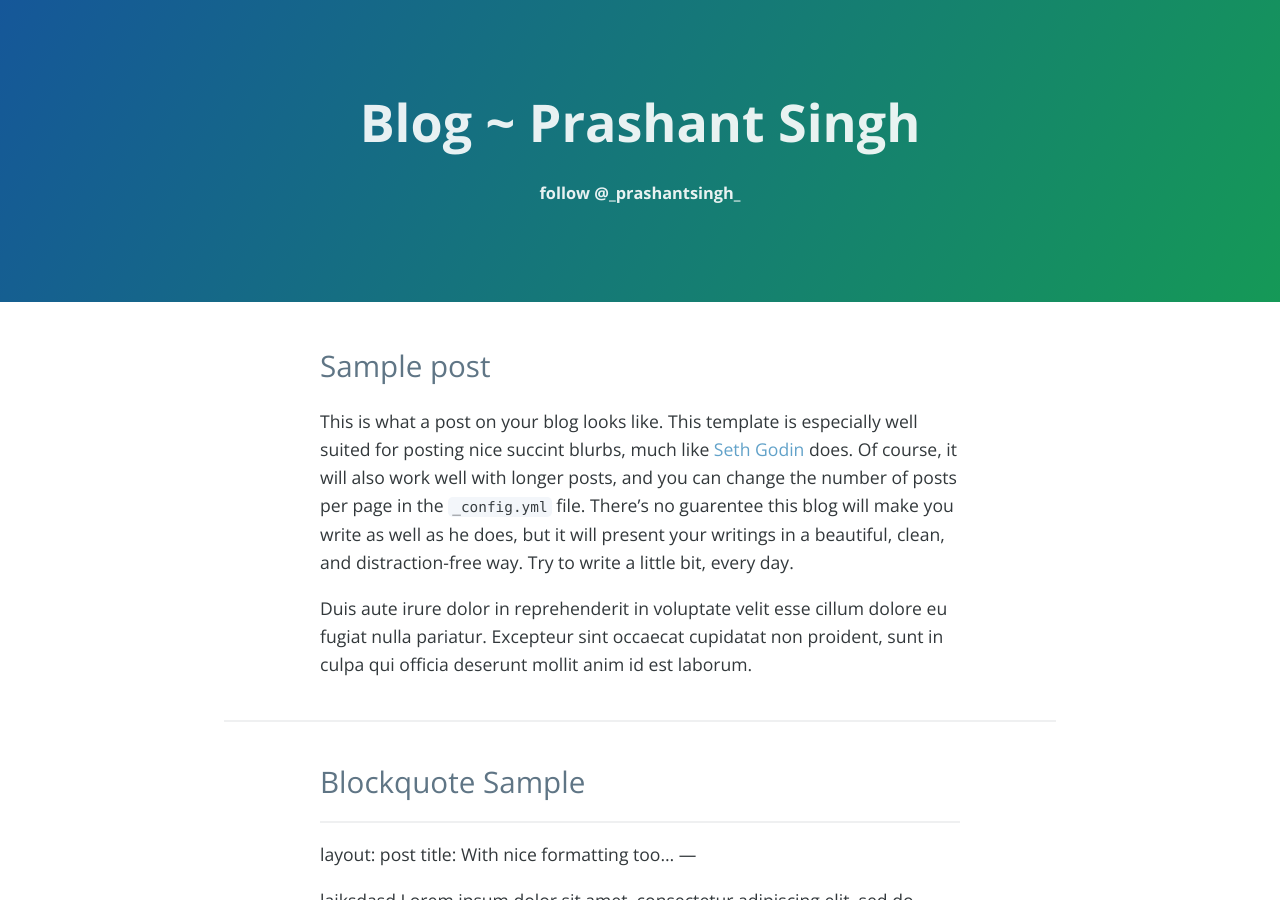
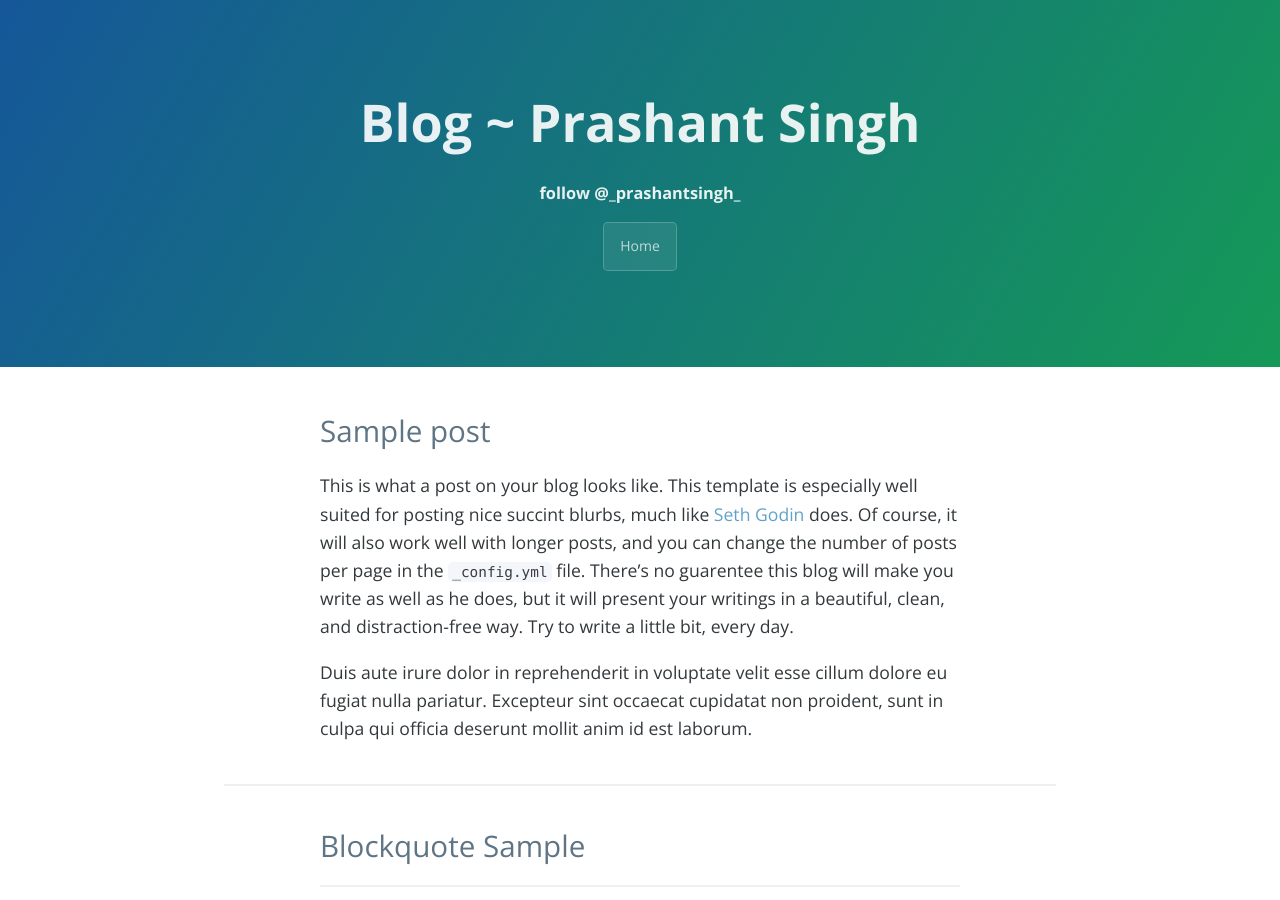
Before and after one commit to prashant-singh/prashant-singh.github.io, a Jekyll site: the page built from index.html, in a window 1280 px wide and 900 px high. Built offline with Jekyll 4.4.1, drawn with Linux system fonts in a browser that asks for light colours; nearby versions of some CDN libraries; the list of posts is cut into pages by our own code.

Commit message:
Update header.html

```diff
--- a/_includes/header.html
+++ b/_includes/header.html
@@ -1,5 +1,7 @@
 <header class="page-header">
      <h1 class="project-name"> <a class="header-link" href="{{ site.baseurl }}/"> {{ site.title }}</a></h1>
+
      <!--<h3 style="font-weight: lighter;">a blog for <a class="header-link" href="http://canijustgo.com/" target="_blank">canijustgo.com</a></h3>-->
      <h3>{% if site.twitter_username %}<a class="header-link" href="http://twitter.com/{{ site.twitter_username }}" target="_blank">follow @{{ site.twitter_username }}</a></h3>{% endif %}
+      <a href="#" class="btn">Home</a>
 </header>
```
